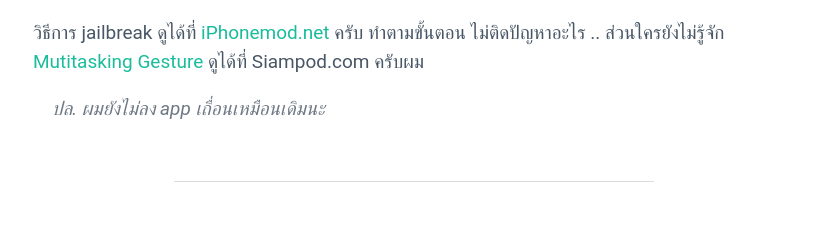
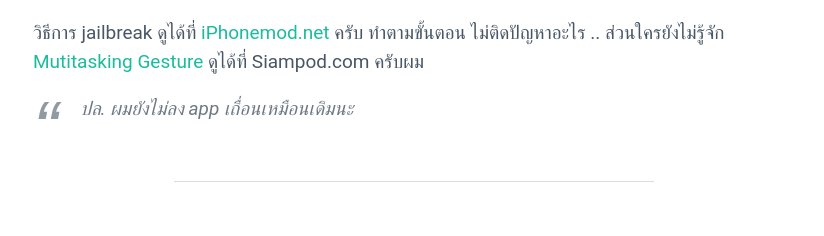
Before and after one commit to armno/armno.github.io, a Jekyll site: the page built from _posts/2011-05-15-jailbreak-ipad-3g.markdown, in a window 1280 px wide. Shown: the part 787-1023 px from the top of the page, without its empty margins (226-1050 px from the left). Built offline with Jekyll 4.4.1, drawn with Linux system fonts in a browser that asks for light colours; comment, search, counter and statistics services are not loaded.

Commit message:
quote the right quotes

```diff
--- a/css/main.scss
+++ b/css/main.scss
@@ -44,10 +44,28 @@ a {
 }
 
 blockquote {
-  margin-left: 1rem;
+  quotes: "“" "" "‘" "’";
+  margin-left: 0;
+  padding-left: 2.5rem;
   margin-right: 1rem;
   font-style: italic;
   color: rgba(72, 86, 101, 0.8);
+  position: relative;
+
+  &::before {
+    position: absolute;
+    content: open-quote;
+    font-size: 4rem;
+    font-family: sans-serif; // open sans' quotes look crappy
+    left: 0;
+    top: -5px;
+    line-height: 1;
+    color: rgba(72, 86, 101, 0.6);
+  }
+
+  &::after {
+    content: close-quote;
+  }
 }
 
 hr {
```
